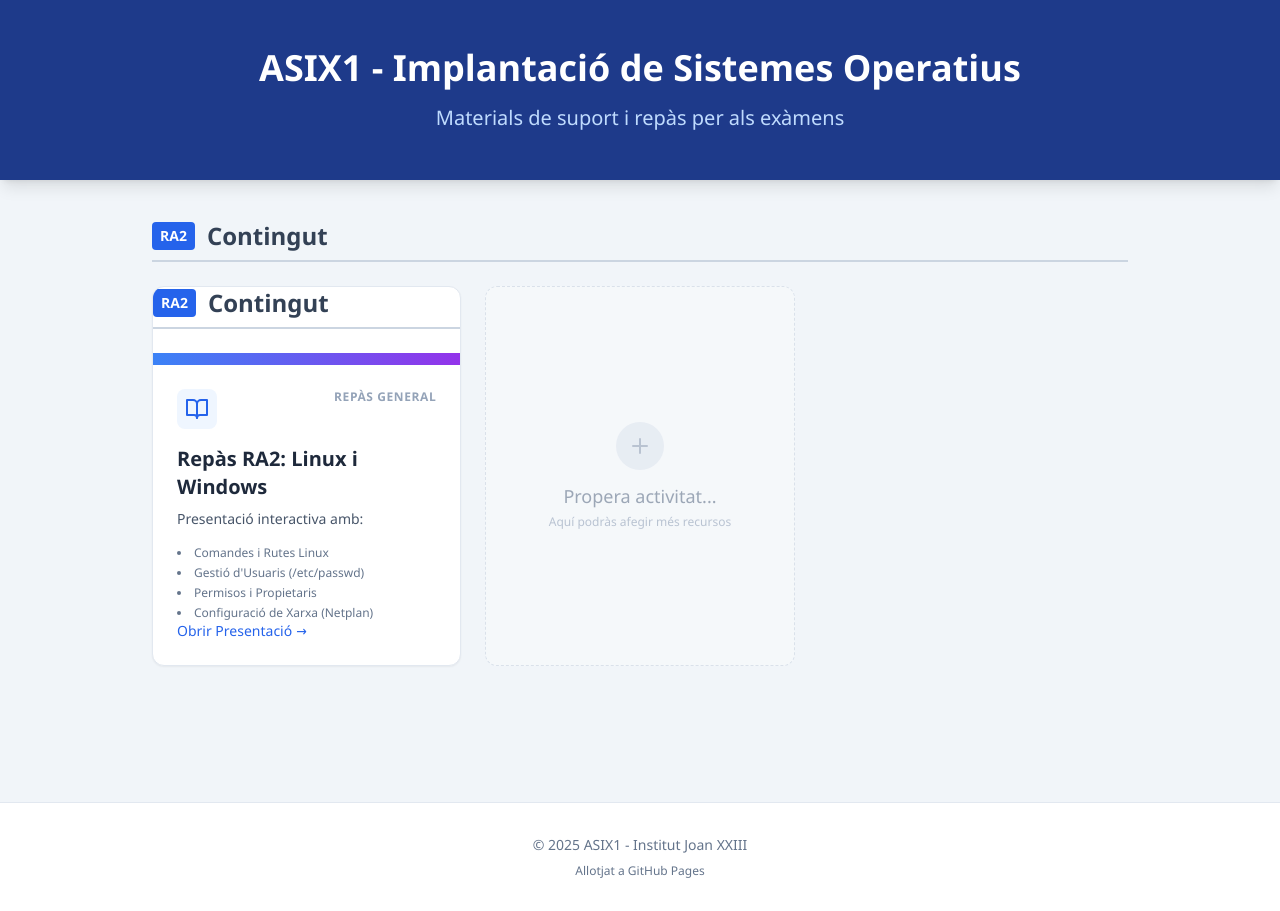
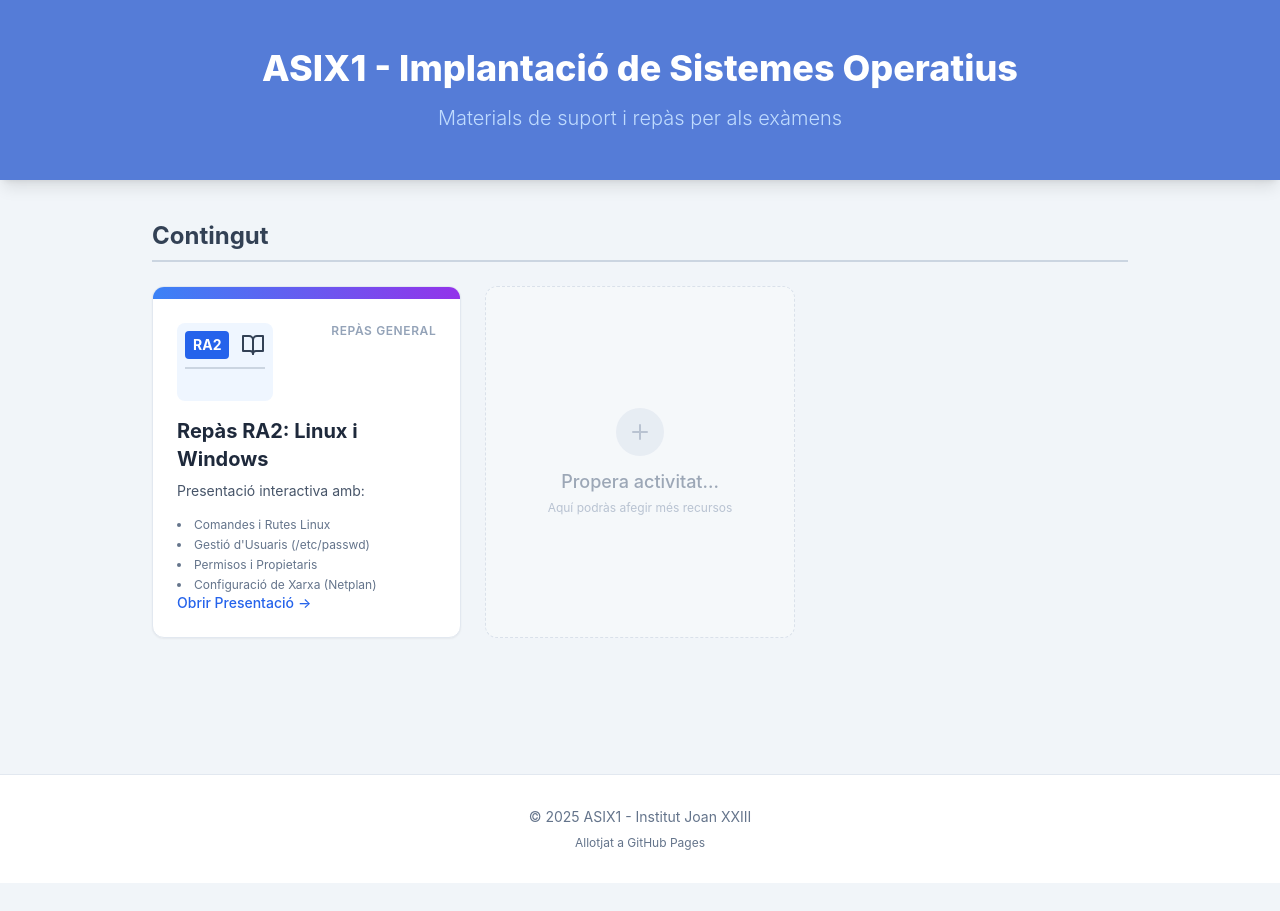
Before and after one commit to ssergivelass/ASIX1_0369, a plain HTML site: page index.html in a window 1280 px wide. After the commit the page ends 883 px from the top, so only its background shows below. Drawn offline with nearby package versions, Linux system fonts and the light colour scheme.

Commit message:
Update index.html

```diff
--- a/index.html
+++ b/index.html
@@ -6,13 +6,19 @@
     <title>ASIX1 - Materials de Repàs</title>
     <script src="https://cdn.tailwindcss.com"></script>
     <style>
-        body { font-family: 'Segoe UI', Tahoma, Geneva, Verdana, sans-serif; }
+        body { font-family: 'Inter', sans-serif; }
+        code { font-family: 'JetBrains Mono', monospace; }
+        /* Custom Blue color class for utility */
+        .bg-custom-blue { background-color: #557CD7; }
+        .text-custom-blue { color: #557CD7; }
+        .border-custom-blue { border-color: #557CD7; }
+        .hover-bg-custom-blue:hover { background-color: #4a6ec2; }
     </style>
 </head>
 <body class="bg-slate-100 text-slate-800 min-h-screen">
 
     <!-- Capçalera -->
-    <header class="bg-blue-900 text-white shadow-lg">
+    <header class="bg-custom-blue text-white shadow-lg">
         <div class="max-w-5xl mx-auto px-6 py-12 text-center">
             <h1 class="text-4xl font-extrabold mb-4">ASIX1 - Implantació de Sistemes Operatius</h1>
             <p class="text-blue-200 text-xl font-light">Materials de suport i repàs per als exàmens</p>
@@ -25,7 +31,6 @@
         <!-- Secció Contingut -->
         <div class="mb-12">
             <h2 class="text-2xl font-bold text-slate-700 border-b-2 border-slate-300 pb-2 mb-6 flex items-center">
-                <span class="bg-blue-600 text-white text-sm px-2 py-1 rounded mr-3">RA2</span>
                 Contingut
             </h2>
 
@@ -33,15 +38,15 @@
 
                 <!-- TARGETA 1: REPÀS EXAMEN (L'enllaç apunta al fitxer que ja tens) -->
                 <a href="0369ra2repas.html" class="group bg-white rounded-xl shadow-sm hover:shadow-xl transition-all duration-300 overflow-hidden border border-slate-200 block transform hover:-translate-y-1">
-                <h2 class="text-2xl font-bold text-slate-700 border-b-2 border-slate-300 pb-2 mb-6 flex items-center">
-                <span class="bg-blue-600 text-white text-sm px-2 py-1 rounded mr-3">RA2</span>
-                Contingut
-                </h2>
                     <div class="h-3 bg-gradient-to-r from-blue-500 to-purple-600"></div>
                     <div class="p-6">
                         <div class="flex justify-between items-start mb-4">
                             <div class="p-2 bg-blue-50 text-blue-600 rounded-lg group-hover:bg-blue-600 group-hover:text-white transition-colors">
-                                <svg xmlns="http://www.w3.org/2000/svg" width="24" height="24" viewBox="0 0 24 24" fill="none" stroke="currentColor" stroke-width="2" stroke-linecap="round" stroke-linejoin="round"><path d="M2 3h6a4 4 0 0 1 4 4v14a3 3 0 0 0-3-3H2z"/><path d="M22 3h-6a4 4 0 0 0-4 4v14a3 3 0 0 1 3-3h7z"/></svg>
+                                                <h2 class="text-2xl font-bold text-slate-700 border-b-2 border-slate-300 pb-2 mb-6 flex items-center">
+                <span class="bg-blue-600 text-white text-sm px-2 py-1 rounded mr-3">RA2</span>
+                <svg xmlns="http://www.w3.org/2000/svg" width="24" height="24" viewBox="0 0 24 24" fill="none" stroke="currentColor" stroke-width="2" stroke-linecap="round" stroke-linejoin="round"><path d="M2 3h6a4 4 0 0 1 4 4v14a3 3 0 0 0-3-3H2z"/><path d="M22 3h-6a4 4 0 0 0-4 4v14a3 3 0 0 1 3-3h7z"/></svg>
+                </h2>
+
                             </div>
                             <span class="text-xs font-semibold text-slate-400 uppercase tracking-wider">Repàs General</span>
                         </div>
```
